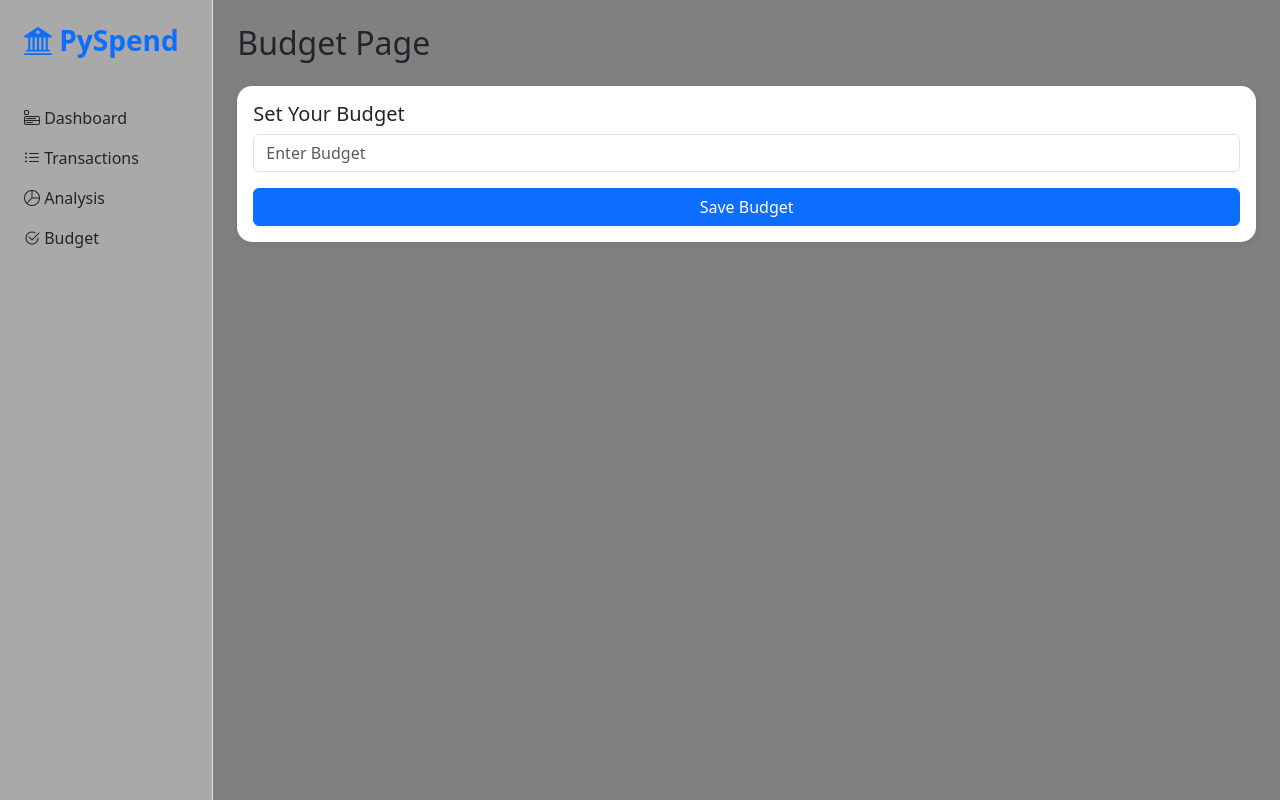
After one commit to jain-ritvik/Expense-Tracker, a Flask app: page /budget in a window 1280 px wide. The commit adds this page. Run offline with Flask 3, Linux system fonts and the light colour scheme.

Commit message:
Add template inheritance

```diff
--- a/app.py
+++ b/app.py
@@ -331,6 +331,10 @@ def transactions():
 
     return render_template('transactions.html', transactions=transactions)
 
+@app.route("/budget")
+def budget():
+    return render_template("budget.html")
+
 # print(session.get("user_id"))
 
 if __name__ == "__main__":
--- /dev/null
+++ b/templates/base.html
@@ -0,0 +1,78 @@
+<!DOCTYPE html>
+<html lang="en">
+<head>
+    <meta charset="UTF-8">
+    <meta name="viewport" content="width=device-width, initial-scale=1.0">
+    <title>PySpend</title>
+
+    <link href="https://cdn.jsdelivr.net/npm/bootstrap@5.3.8/dist/css/bootstrap.min.css" rel="stylesheet" integrity="sha384-sRIl4kxILFvY47J16cr9ZwB07vP4J8+LH7qKQnuqkuIAvNWLzeN8tE5YBujZqJLB" crossorigin="anonymous">
+
+     <link rel="stylesheet"
+    href="https://cdn.jsdelivr.net/npm/bootstrap-icons@1.11.3/font/bootstrap-icons.min.css">
+
+    <style>
+        body{
+            background-color:grey;
+        }
+
+        .sidebar{
+            background-color:darkgray;
+            border-right:1px solid #dee2e6;
+        }
+
+        .stat-card{
+            border:none;
+            border-radius:15px;
+            box-shadow:0 2px 10px rgba(0,0,0,0.08);
+        }
+
+        .chart-box{
+            height:450px;
+        }
+    </style>
+</head>
+<body>
+
+<div class="container-fluid">
+    <div class="row">
+
+        <!-- Sidebar -->
+        <div class="col-lg-2 col-md-3 sidebar min-vh-100 p-4">
+
+            <h3 class="fw-bold text-primary mb-5">
+                <i class="bi bi-bank2"></i> PySpend
+            </h3>
+
+            <div class="d-flex flex-column gap-3">
+
+                <a href="/" class="text-decoration-none text-dark">
+                   <i class="bi bi-menu-app"></i> Dashboard
+                </a>
+
+                <a href="/transactions" class="text-decoration-none text-dark">
+                    <i class="bi bi-list-ul"></i> Transactions
+                </a>
+
+                <a href="#" class="text-decoration-none text-dark">
+                   <i class="bi bi-pie-chart"></i> Analysis
+                </a>
+
+                <a href="/budget" class="text-decoration-none text-dark">
+                    <i class="bi bi-check2-circle"></i> Budget
+                </a>
+
+            </div>
+        </div>
+
+        <!-- Different content for each page -->
+        <div class="col-lg-10 col-md-9 p-4">
+        {% block content %}
+        {% endblock %}
+        </div>
+
+    </div>
+</div>
+<script src="https://cdn.jsdelivr.net/npm/bootstrap@5.3.8/dist/js/bootstrap.bundle.min.js"></script>
+<script src="https://cdn.jsdelivr.net/npm/chart.js"></script>
+</body>
+</html>
--- /dev/null
+++ b/templates/budget.html
@@ -0,0 +1,19 @@
+{% extends "base.html" %}
+
+{% block content %}
+
+<h2 class="mb-4">Budget Page</h2>
+
+<div class="card stat-card p-3">
+    <h5>Set Your Budget</h5>
+
+    <form method="POST" action="/setBudget">
+        <input type="number" name="amount" class="form-control mb-3" placeholder="Enter Budget">
+
+        <button class="btn btn-primary w-100">
+            Save Budget
+        </button>
+    </form>
+</div>
+
+{% endblock %}
```
Also changed, not shown: templates/home.html (+5 -70 lines), templates/transactions.html (+7 -18 lines).
